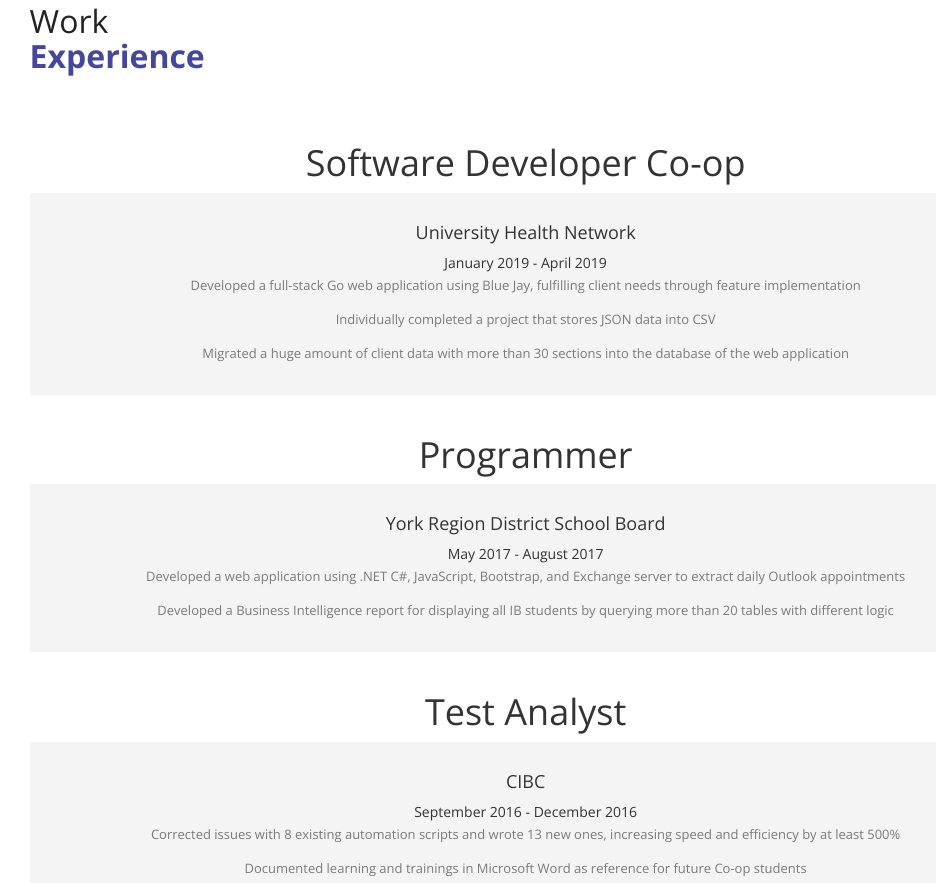
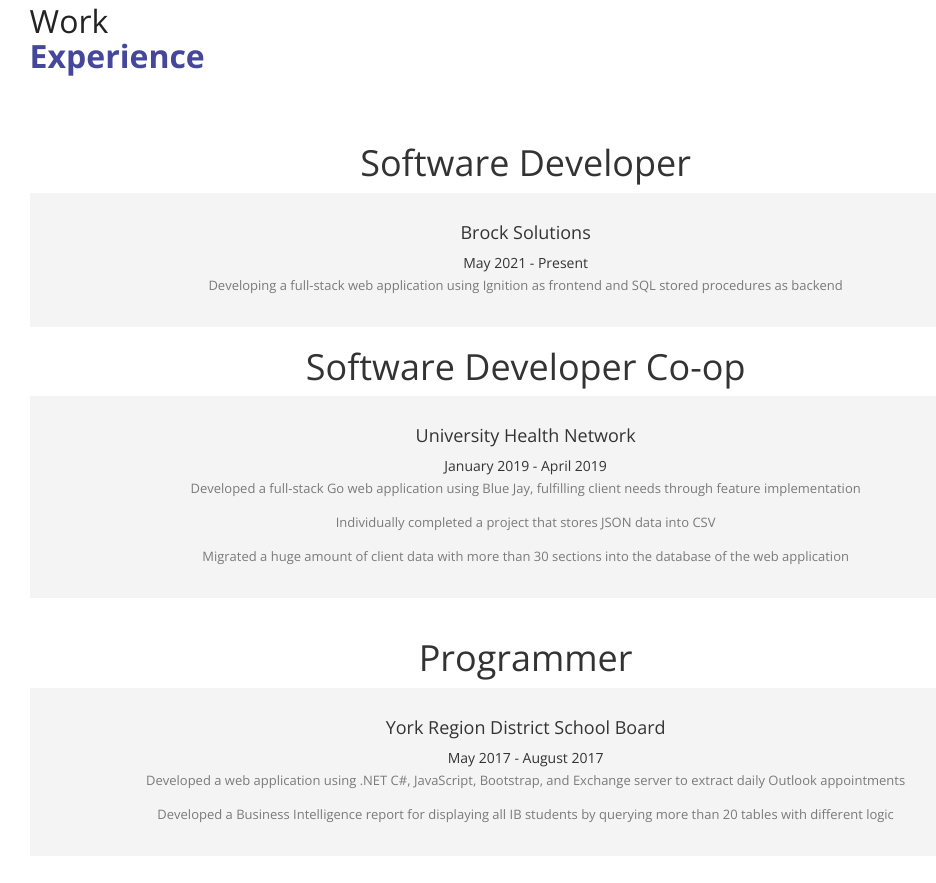
Before and after one commit to HarrisonFok/HarrisonFok.github.io, a plain HTML site: page index.html in a window 1280 px wide. Shown: the part 877-1760 px from the top of the page, without its empty margins (308-1244 px from the left). Drawn offline with nearby package versions, Linux system fonts and the light colour scheme.

Commit message:
Updated work and project

```diff
--- a/index.html
+++ b/index.html
@@ -161,6 +161,21 @@ https://templatemo.com/tm-518-sentra
                                 <li><a href="#tab6">May 2017</a></li>
                                 <li><a href="#tab7">September 2016</a></li>
                             </ul> -->
+                            <h1>Software Developer</h1>
+                            <section id="work3" class="tabgroup">
+                                <div id="tab5">
+                                    <div class="item">
+                                        <div class="text-content">
+                                            <strong><h4>Brock Solutions</h4></strong>
+                                            <span>May 2021 - Present</span>
+                                            <p>
+                                                Developing a full-stack web application using Ignition as frontend and SQL stored procedures as backend
+                                            </p>
+                                        </div>
+                                    </div>
+                                </div>
+                            </section>
+
                             <h1>Software Developer Co-op</h1>
                             <section id="work3" class="tabgroup">
                                 <div id="tab5">
@@ -273,9 +288,10 @@ https://templatemo.com/tm-518-sentra
                                                 <!-- <img src="img/blog_1.jpg" alt=""> -->
                                                 <div class="text-content">
                                                     <h4>BuyMyStuff</h4>
-                                                    <span>December 2020 - Present</span>
+                                                    <span>December 2020 - February 2021</span>
                                                     <p>
-                                                        - Developing a MERN stack website to sell my excess belongings<br>
+                                                        - Developed a MERN stack website to sell my excess belongings<br>
+                                                        - Implemented frontend and backend of a chat app with socket.io<br>
                                                         - Integrated the PayPal API (still in sandbox mode)<br>
                                                         - Implemented shopping cart and Ask Question page<br>
                                                     </p>
```
